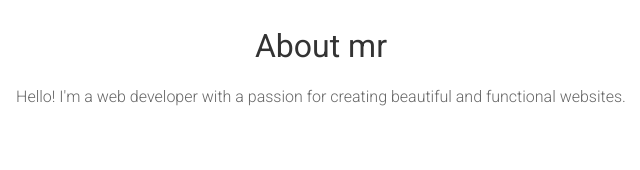
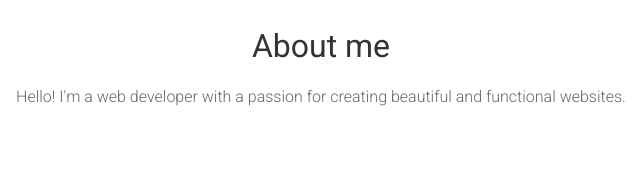
Before and after one commit to dylz767/PortfolioWebsite, a plain HTML site: page index.html in a window 1280 px wide. Shown: the part 263-433 px from the top of the page, 319-959 px from the left. Drawn offline with nearby package versions, Linux system fonts and the light colour scheme.

Commit message:
the working version

```diff
--- a/index.html
+++ b/index.html
@@ -31,7 +31,7 @@
         <div class="row">
             <div class="col-md-12 text-center">
                 <img src="img/carnival.jpg" alt="Your Photo" class="img-fluid rounded-circle">
-                <h2>About mr</h2>
+                <h2>About me</h2>
                 <p>Hello! I'm a web developer with a passion for creating beautiful and functional websites.</p>
             </div>
         </div>
```
